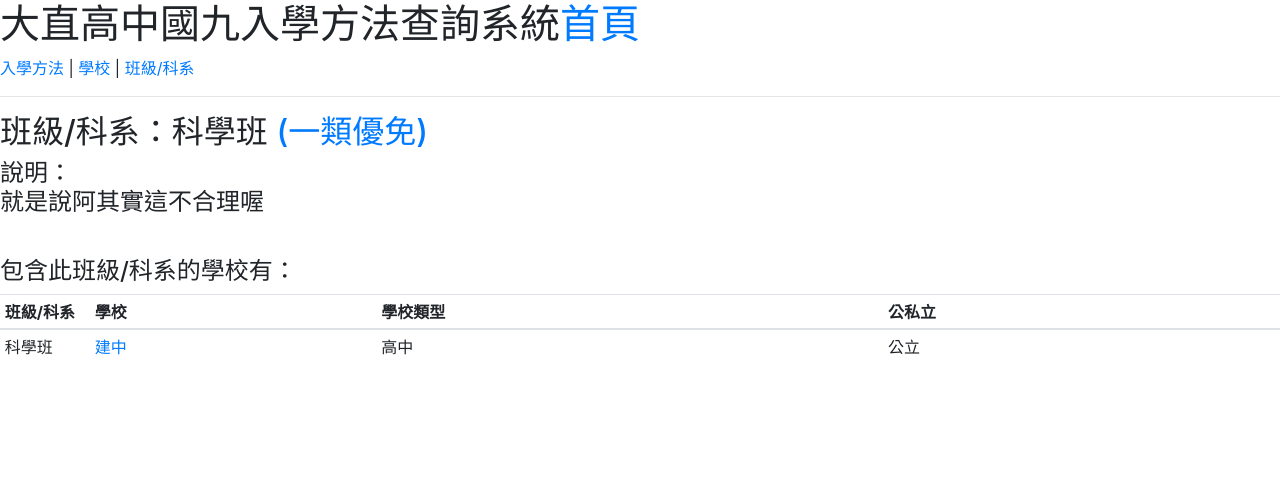
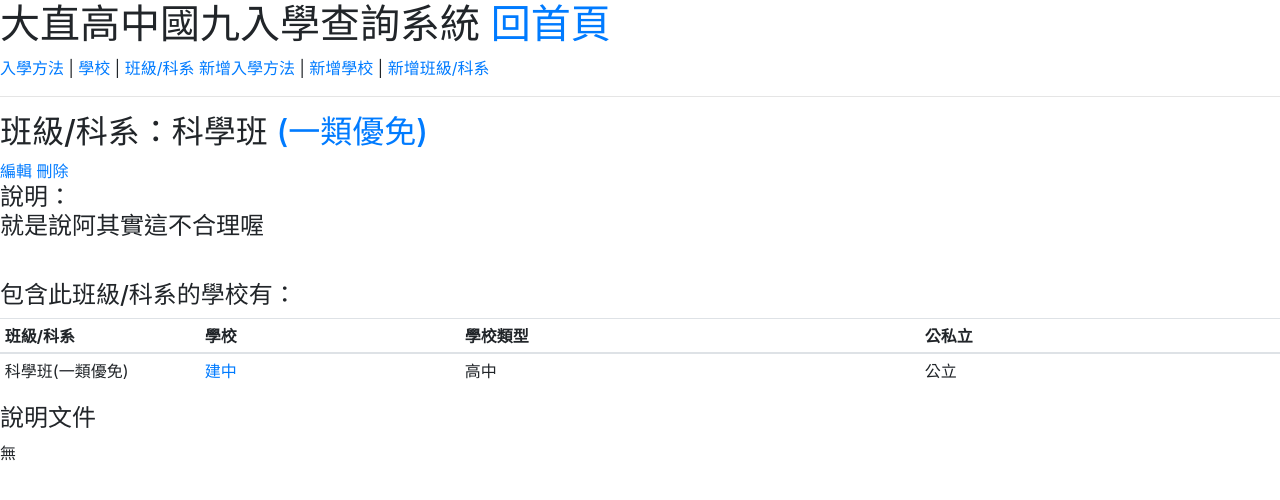
Before and after one commit to todoroki13/enter, a Django app: page /enter/department/1 in a window 1280 px wide. Shown: the top 500 px of the page. Run offline with Django 3.2, Linux system fonts and the light colour scheme; data comes from the database, SQL or seed files in the repository; both versions use the stored data as it was after the commit; some libraries are stand-ins or nearby versions.

Commit message:
編輯、刪除

```diff
--- a/log/models.py
+++ b/log/models.py
@@ -1,5 +1,6 @@
 from django.db import models
 from django.forms import IntegerField
+from datetime import date
 
 # Create your models here.
 
@@ -7,7 +8,7 @@ from django.forms import IntegerField
 class Admission(models.Model):
 
     admit = models.CharField('入學管道', max_length=256)
-    adesc = models.TextField('說明', max_length=2048)
+    adesc = models.TextField('說明', max_length=2048, null=True, blank=True)
     afile = models.URLField('入學管道說明檔案', max_length=512, null=True, blank=True)
 
     def __str__(self):
@@ -29,7 +30,7 @@ class School(models.Model):
     ]
 
     name = models.CharField('學校名稱', max_length=256)
-    sdesc = models.TextField('說明', max_length=2048)
+    sdesc = models.TextField('說明', max_length=2048, null=True, blank=True)
     type = models.IntegerField('學校類型', default=0, choices=TYPE_OPTIONS)
     pp = models.IntegerField('公/私立', default=0, choices=PP_OPTIONS)
     sfile = models.URLField('學校說明檔案', max_length=512, null=True, blank=True)
@@ -41,9 +42,9 @@ class School(models.Model):
 class Department(models.Model):
 
     depart = models.CharField('科系/班級名稱', max_length=256)
-    schools = models.ManyToManyField(School, related_name='departs')
+    schools = models.ManyToManyField(School, related_name='departs', verbose_name='學校')
     admits = models.ForeignKey(Admission, on_delete = models.CASCADE, null=True, verbose_name='入學管道')
-    ddesc = models.TextField('說明', max_length=2048)
+    ddesc = models.TextField('說明', max_length=2048, null=True, blank=True)
     dfile = models.URLField('科系/班級說明檔案', max_length=512, null=True, blank=True)
 
     def __str__(self):
@@ -53,3 +54,4 @@ class Home(models.Model):
 
     htitle = models.CharField('網站消息標題', max_length=256)
     hdesc = models.TextField('網站消息內容', max_length=2048)
+    htime = models.DateField('新增時間', default=date.today)
--- a/log/templates/base.html
+++ b/log/templates/base.html
@@ -11,10 +11,13 @@
     <link rel="stylesheet" href="{% static 'style.css' %}">
 </head>
 <body>
-    <h1>大直高中國九入學方法查詢系統<span><a href="/enter">首頁</a></span></h1>
+    <h1>大直高中國九入學查詢系統 <span><a href="/enter">回首頁</a></span></h1>
     <a href="/enter/admission">入學方法</a> |
     <a href="/enter/school">學校</a> |
     <a href="/enter/department">班級/科系</a>
+    <a href="/enter/admission/create">新增入學方法</a> |
+    <a href="/enter/school/create">新增學校</a> |
+    <a href="/enter/department/create">新增班級/科系</a>
     <hr>
     {% block content %}{% endblock %}
 
--- a/log/templates/log/admission_detail.html
+++ b/log/templates/log/admission_detail.html
@@ -3,6 +3,7 @@
 {% block content %}
 <h2>入學方法：{{admission.admit}}</h2>
 <a href="{% url 'log_update_admission' admission.id %}">編輯</a>
+<a href="{% url 'log_delete_admission' admission.id %}">刪除</a>
 <h3>說明：{{admission.adesc|linebreaks}}</h3>
 <h4>根據此方法入學的學校/系有：</h4>
 <table class="table table-sm table-hover">
@@ -26,6 +27,10 @@
   {% endfor %}
 </table>
 <h4>說明文件</h4>
+{% if admission.afile %}
 <a href="{{ admission.afile|embed }}" target="_blank">{{ admission.afile|embed }}</a>
 <iframe src="{{ admission.afile|embed }}/preview" frameborder="0" style="height: 900px; width: 90%"></iframe>
+{% else %}
+<p>無</p>
+{% endif %}
 {% endblock %}
--- a/log/templates/log/department_detail.html
+++ b/log/templates/log/department_detail.html
@@ -1,13 +1,16 @@
 {% extends "base.html" %}
+{% load filter %}
 {% block content %}
 <h2>班級/科系：{{department.depart}} <a href="{% url 'log_view_admission' department.admits.id %}">({{department.admits}})</a> </h2>
+<a href="{% url 'log_update_department' department.id %}">編輯</a>
+<a href="{% url 'log_delete_department' department.id %}">刪除</a>
 <h4>說明：{{department.ddesc|linebreaks}}</h4>
 <br>
 <h4>包含此班級/科系的學校有：</h4>
 <table class="table table-sm table-hover">
   <thead>
     <tr>
-      <th style="width: 90px;">班級/科系</th>
+      <th style="width: 200px;">班級/科系</th>
       <th>學校</th>
       <th>學校類型</th>
       <th>公私立</th>
@@ -16,7 +19,7 @@
   <tbody>
     {% for sc in department.schools.all %}
     <tr>
-      <td>{{department.depart}}</td>
+      <td>{{department.depart}}({{department.admits}})</td>
       <td><a href="{% url 'log_view_school' sc.id %}">{{ sc.name }}</a></td>
       <td>{{sc.get_type_display}}</td>
       <td>{{sc.get_pp_display}}</td>
@@ -24,4 +27,11 @@
     {% endfor %}
   </tbody>
 </table>
+<h4>說明文件</h4>
+{% if department.dfile %}
+<a href="{{ department.dfile|embed }}" target="_blank">{{ department.dfile|embed }}</a>
+<iframe src="{{ department.dfile|embed }}/preview" frameborder="0" style="height: 900px; width: 90%"></iframe>
+{% else %}
+<p>無</p>
+{% endif %}
 {% endblock %}
--- a/log/templates/log/home_detail.html
+++ b/log/templates/log/home_detail.html
@@ -1,5 +1,6 @@
 {% extends "base.html" %}
 {% block content %}
-<h2>標題:{{home.htitle}}</h2>
+<h2>標題：{{home.htitle}}</h2>
+<h4>新增時間：{{home.htime|date:"Y/m/d"}}</h4>
 <h4>內容：{{home.hdesc|linebreaks}}</h4>
 {% endblock %}
--- a/log/templates/log/home_list.html
+++ b/log/templates/log/home_list.html
@@ -11,16 +11,18 @@
     <link rel="stylesheet" href="{% static 'style.css' %}">
 </head>
 <body>
-    <h1>大直高中國九入學方法查詢系統</h1>
+    <h1>大直高中國九入學查詢系統</h1>
     <div class="adblock"><a href="/enter/admission">入學方法</a></div>
     <div class="scblock"><a href="/enter/school">學校</a></div>
     <div class="deblock"><a href="/enter/department">班級/科系</a></div>
     <hr>
     <p>網站消息：</p>
+    <a href="/enter/create">新增消息</a>
     <table class="table table-sm table-hover">
         <thead>
             <tr class="text-center">
             <th>標題</th>
+            <th>新增時間</th>
             </tr>
         </thead>
         <tbody>
@@ -29,6 +31,7 @@
             <td>
                 <a href="{{ ds.id }}">{{ ds.htitle }}</a>
             </td>
+            <td>{{ds.htime|date:"Y/m/d"}}</td>
             </tr>
             {% endfor %}
         </tbody>
--- a/log/views.py
+++ b/log/views.py
@@ -57,15 +57,6 @@ class LogCreateAdmission(CreateView):
     template_name = 'form.html'
     fields = ['admit','adesc','afile']
 
-    # def form_valid(self, form):
-    #     afile = form.cleaned_data['afile']
-    #     pre = Admission(afile = fields[2])
-    #     x = pre.find['/view']
-    #     pre = pre[0: x]
-    #     pre.save()
-    #     pre.afile.add(self.kwargs['aid'])
-    #     return super().form_valid(form)
-
     def get_success_url(self):
         return "/enter/admission/{}".format(self.object.id)
 
@@ -102,7 +93,7 @@ class LogViewDepartment(DetailView):
 class LogCreateDepartment(CreateView):
     model = Department
     template_name = 'form.html'
-    fields = ['depart','schools','admits','ddesc','dfile']
+    fields = ['depart','admits','schools','ddesc','dfile']
 
     def get_form(self):
         form = super().get_form()
@@ -117,7 +108,7 @@ class LogUpdateDepartment(UpdateView):
     model = Department
     template_name = 'form.html'
     pk_url_kwarg = 'did'
-    fields = ['depart','schools','admits','ddesc','dfile']
+    fields = ['depart','admits','schools','ddesc','dfile']
 
     def get_form(self):
         form = super().get_form()
@@ -161,7 +152,7 @@ class LogUpdateSchool(UpdateView):
     model = School
     template_name = 'form.html'
     pk_url_kwarg = 'sid'
-    fields = ['name','sdesc','type','pp','sflie']
+    fields = ['name','sdesc','type','pp','sfile']
 
     def get_success_url(self):
         return "/enter/school/{}".format(self.object.id)
```
Also changed, not shown: log/templates/log/admission_confirm_delete.html (added, +13 -0 lines), log/templates/log/department_confirm_delete.html (added, +13 -0 lines), log/templates/log/school_confirm_delete.html (added, +13 -0 lines), log/templates/log/school_detail.html (+10 -0 lines), db.sqlite3, log/migrations/0010_auto_20220516_0141.py (added), log/migrations/0011_auto_20220516_0146.py (added).
